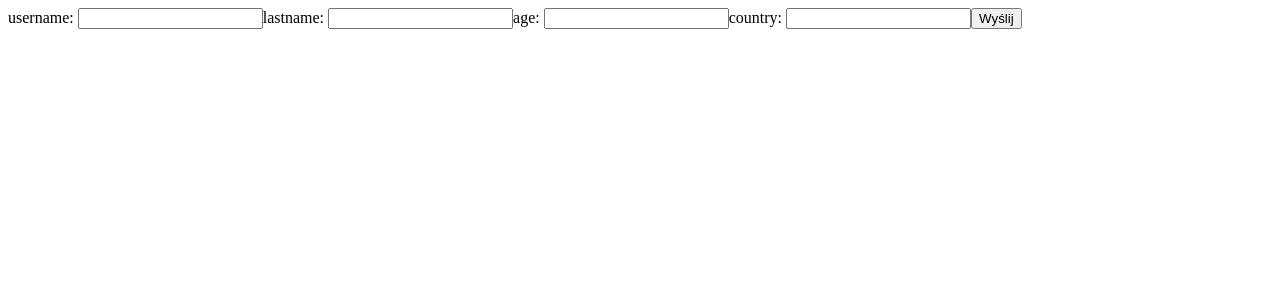
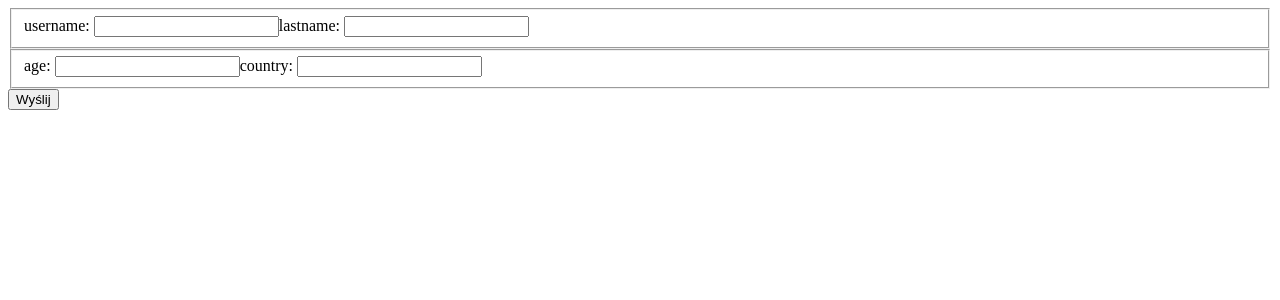
Before and after one commit to lukaszsiembida/angular, an Angular app: page / in a window 1280 px wide. Shown: the top 300 px of the page. Built offline with nearby package versions, Linux system fonts and the light colour scheme.

Commit message:
zadanie 13A

```diff
--- a/src/app/app.component.html
+++ b/src/app/app.component.html
@@ -61,9 +61,13 @@
 
 <!--zadanie 13-->
 <form #tdForm="ngForm" (ngSubmit)="onSubmit()">
+  <fieldset ngModelGroup="userData">
   <label>username: <input name="username" ngModel></label>
   <label>lastname: <input name="lastname" ngModel></label>
+  </fieldset>
+  <fieldset ngModelGroup="otherUserData">
   <label>age: <input name="age" ngModel></label>
   <label>country: <input name="country" ngModel></label>
+  </fieldset>
   <button type="submit">Wyślij</button>
 </form>
```
